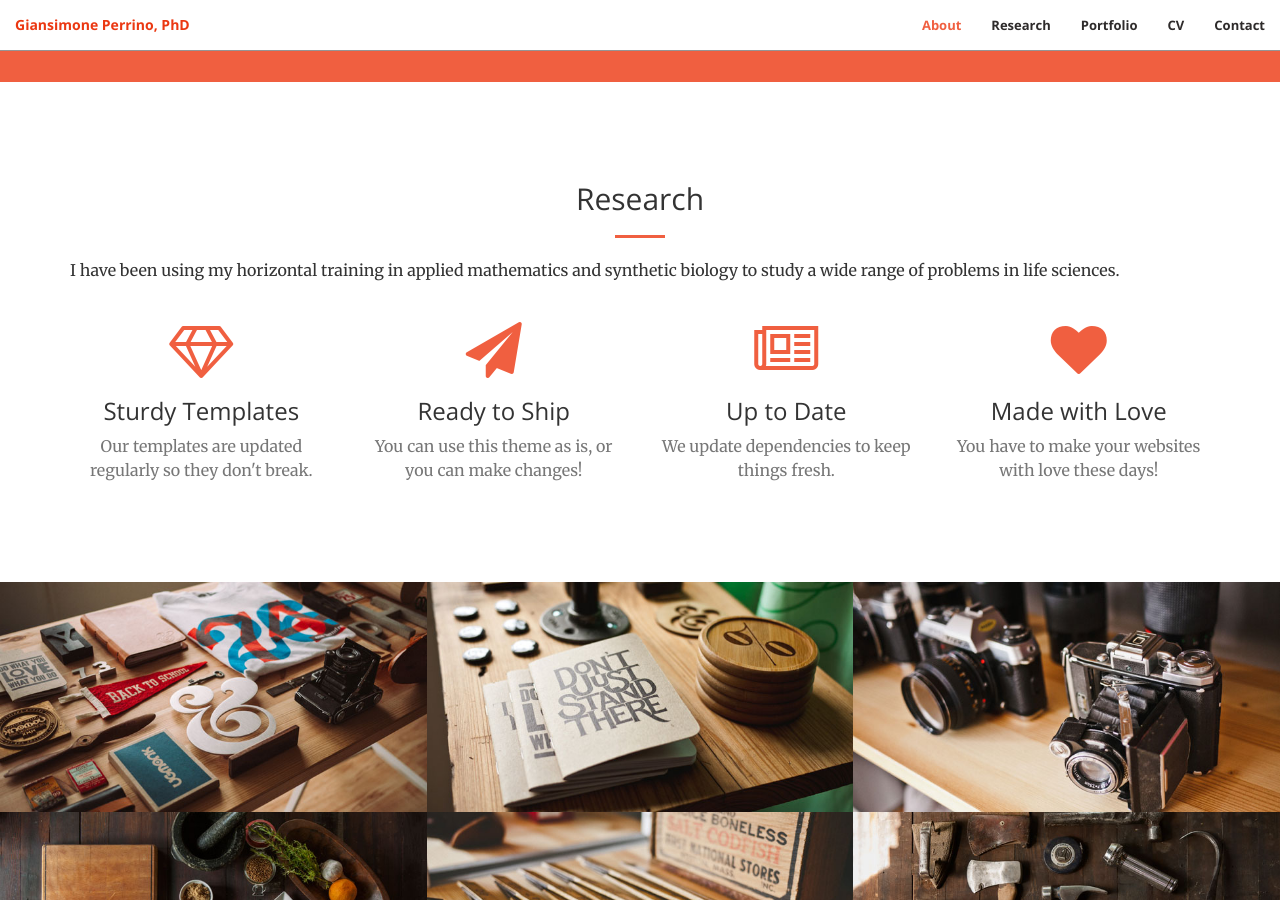
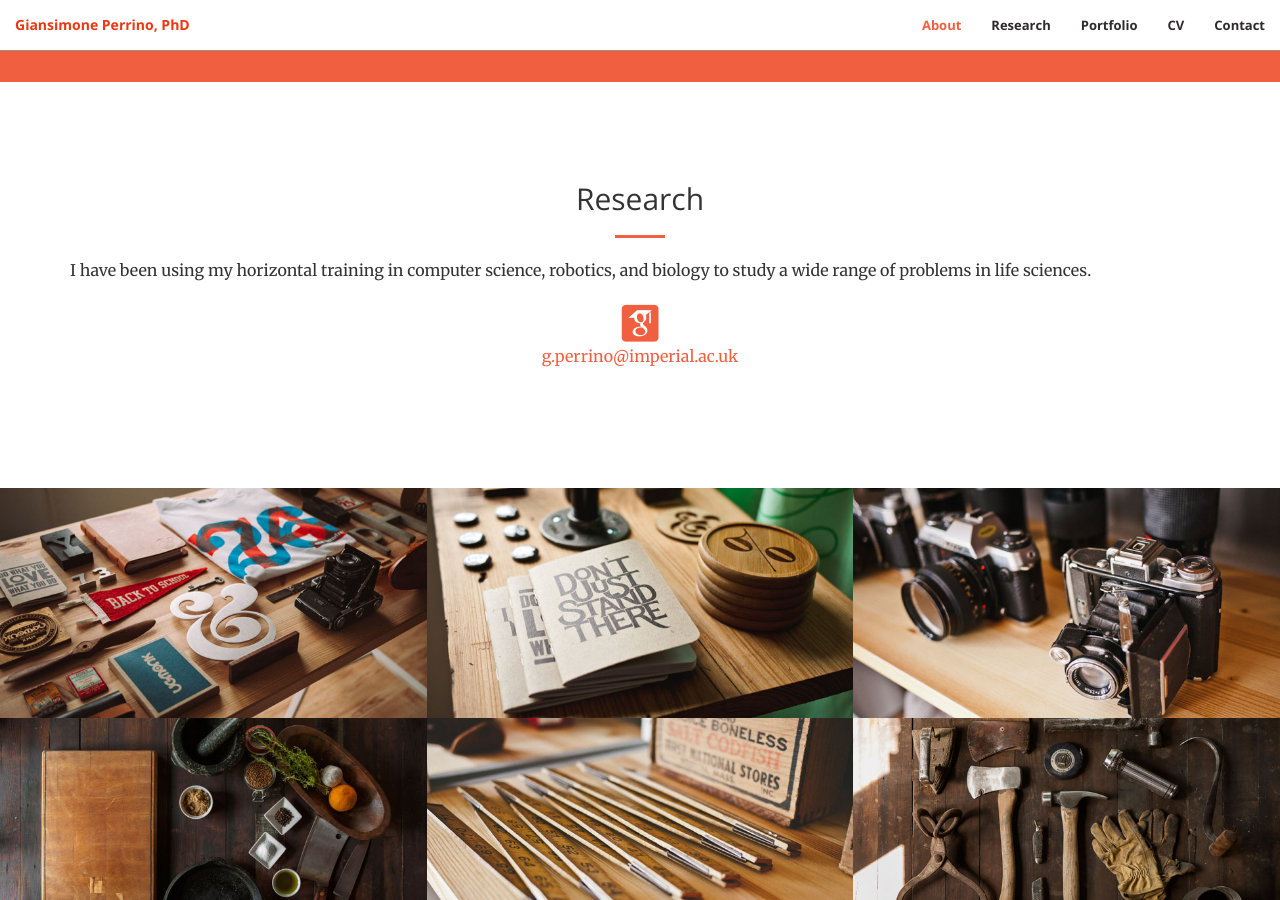
Before and after one commit to giansimone/giansimone.github.io, a Jekyll site: the page built from index.html, in a window 1280 px wide and 900 px high, scrolled down 1378 px. Built offline with Jekyll 4.4.1, drawn with Linux system fonts in a browser that asks for light colours; some web fonts are replaced.

Commit message:
Change research section.

```diff
--- a/_includes/research.html
+++ b/_includes/research.html
@@ -4,38 +4,12 @@
             <div class="col-lg-12 text-center">
                 <h2 class="section-heading">Research</h2>
                 <hr class="primary">
-                <p class="text-justify">I have been using my horizontal training in applied mathematics and synthetic biology to study a wide range of problems in life sciences.</p>
-            </div>
-        </div>
-    </div>
-    <div class="container">
-        <div class="row">
-            <div class="col-lg-3 col-md-6 text-center">
-                <div class="service-box">
-                    <i class="fa fa-4x fa-diamond wow bounceIn text-primary"></i>
-                    <h3>Sturdy Templates</h3>
-                    <p class="text-muted">Our templates are updated regularly so they don't break.</p>
-                </div>
-            </div>
-            <div class="col-lg-3 col-md-6 text-center">
-                <div class="service-box">
-                    <i class="fa fa-4x fa-paper-plane wow bounceIn text-primary" data-wow-delay=".1s"></i>
-                    <h3>Ready to Ship</h3>
-                    <p class="text-muted">You can use this theme as is, or you can make changes!</p>
-                </div>
-            </div>
-            <div class="col-lg-3 col-md-6 text-center">
-                <div class="service-box">
-                    <i class="fa fa-4x fa-newspaper-o wow bounceIn text-primary" data-wow-delay=".2s"></i>
-                    <h3>Up to Date</h3>
-                    <p class="text-muted">We update dependencies to keep things fresh.</p>
-                </div>
-            </div>
-            <div class="col-lg-3 col-md-6 text-center">
-                <div class="service-box">
-                    <i class="fa fa-4x fa-heart wow bounceIn text-primary" data-wow-delay=".3s"></i>
-                    <h3>Made with Love</h3>
-                    <p class="text-muted">You have to make your websites with love these days!</p>
+                <p class="text-justify">I have been using my horizontal training in computer science, robotics, and biology to study a wide range of problems in life sciences.</p>
+                <div class="col-lg-8 col-lg-offset-2 text-center">
+                    <a href="https://scholar.google.com/citations?user=c5pqT0oAAAAJ">
+                    <i class="ai ai-google-scholar-square ai-3x wow bounceIn" data-wow-delay=".1s"></i>
+                    <p>{{ site.email }}</p>
+                    </a>
                 </div>
             </div>
         </div>
```
